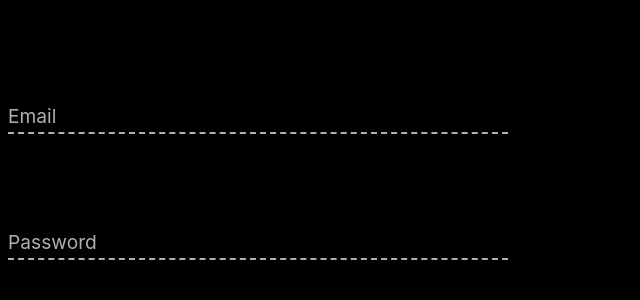
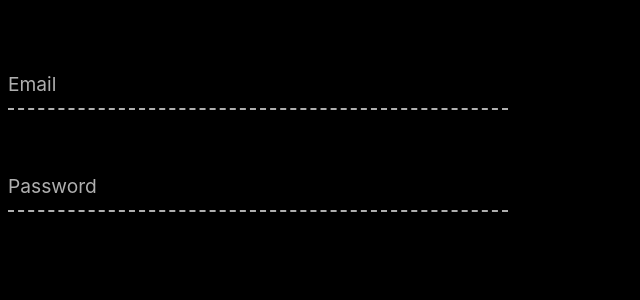
Before and after one commit to Hereiam123/Password-Validation-Meter, a Svelte app: page / in a window 1280 px wide. Shown: the top 300 px of the page, without its empty margins (0-640 px from the left). Built offline with nearby package versions, Linux system fonts and the light colour scheme.

Commit message:
Nice transition for inputs

```diff
--- a/src/App.svelte
+++ b/src/App.svelte
@@ -39,6 +39,16 @@
   .label {
     color: var(--text-color);
     font-size: 1.2rem;
+    z-index: -1;
+    position: absolute;
+    transform: translateY(-2rem);
+    transform-origin: 0%;
+    transition: transform 400ms;
+  }
+
+  .field:focus-within .label,
+  .input:not(:placeholder-shown) + .label {
+    transform: scale(0.8) translateY(-5rem);
   }
 
   .input {
@@ -66,11 +76,11 @@
 <main>
   <form>
     <div class="field">
-      <input type="email" name="email" placeholder="" class="input" />
+      <input type="email" name="email" placeholder=" " class="input" />
       <label for="email" class="label">Email</label>
     </div>
     <div class="field">
-      <input type="password" name="password" placeholder="" class="input" />
+      <input type="password" name="password" placeholder=" " class="input" />
       <label for="password" class="label">Password</label>
     </div>
   </form>
```
